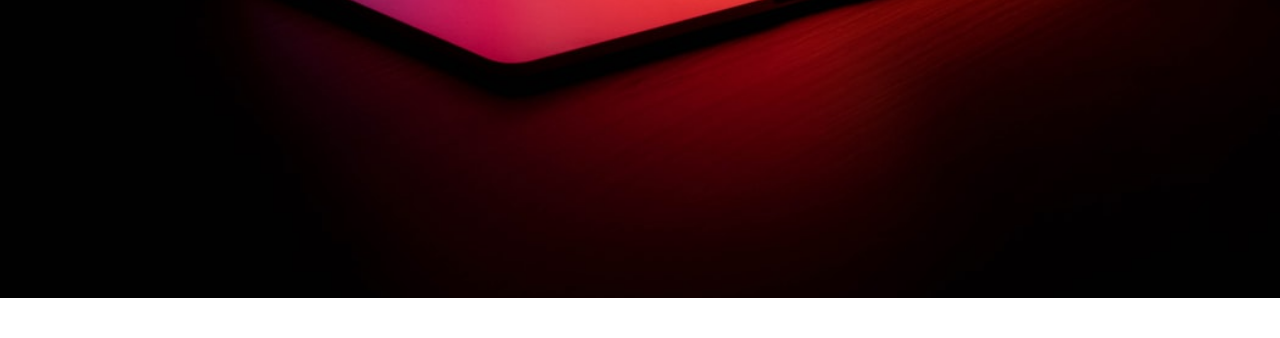
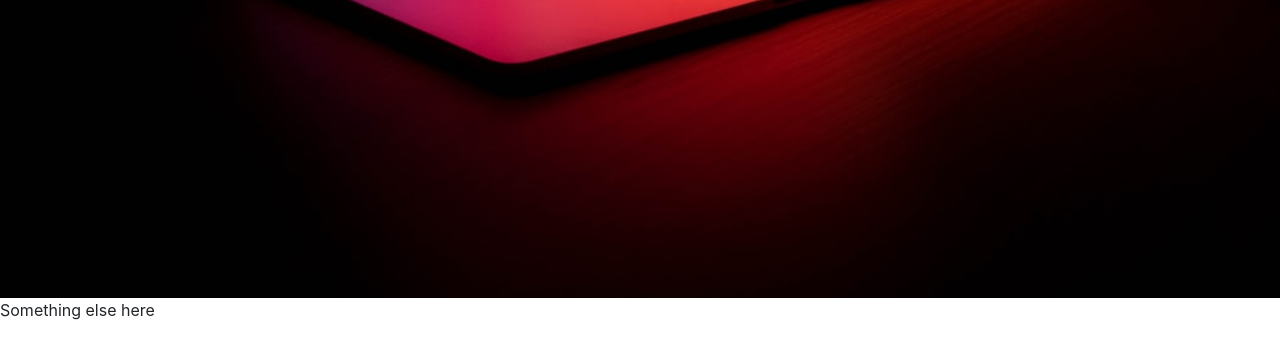
Before and after one commit to nathanjbutler/nathanjbutlerportfolio, a plain HTML site: page index.html in a window 1280 px wide. Shown: the part 502-840 px from the top of the page. Before the commit the page ends 800 px from the top, so only its background shows below. Drawn offline with nearby package versions, Linux system fonts and the light colour scheme.

Commit message:
Update index.html

```diff
--- a/index.html
+++ b/index.html
@@ -17,7 +17,9 @@
     </div>
   </header>
 
-
+<section>
+<p>Something else here</p>
+</section>
 
 <!-- JS, Popper.js, and jQuery -->
 <script src="https://code.jquery.com/jquery-3.5.1.slim.min.js" integrity="sha384-DfXdz2htPH0lsSSs5nCTpuj/zy4C+OGpamoFVy38MVBnE+IbbVYUew+OrCXaRkfj" crossorigin="anonymous"></script>
```
